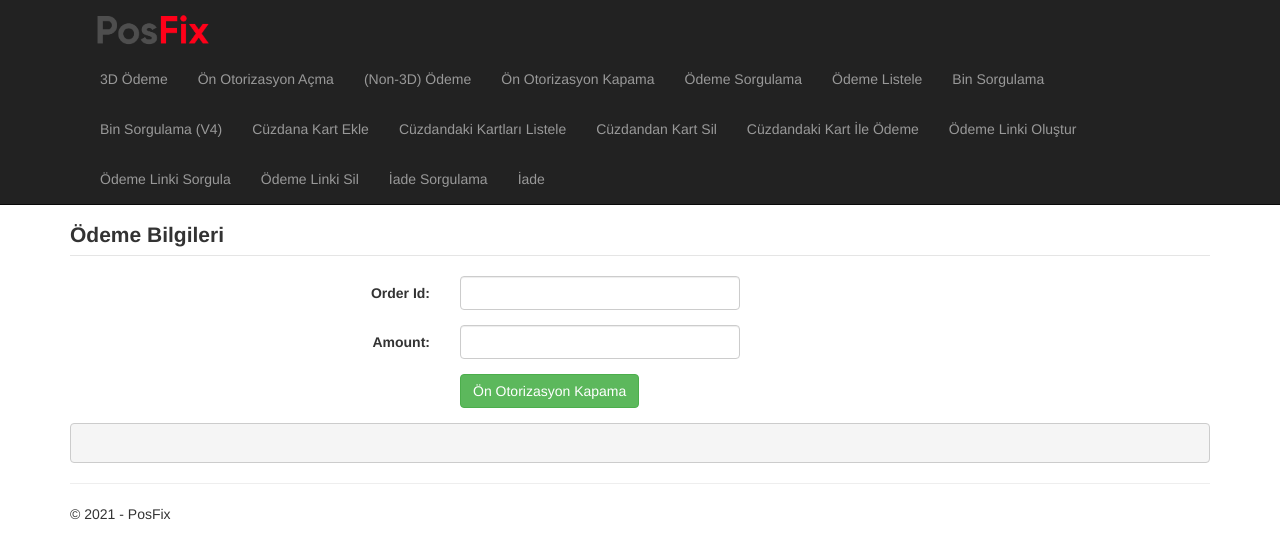
After one commit to posfix/python, a Django app: page /postAuth/ in a window 1280 px wide. The commit adds this page. Shown: the top 559 px of the page. Run offline with Django 3.2, Linux system fonts and the light colour scheme.

Commit message:
IPA-4913 PostAuth Completed

```diff
--- a/main/views.py
+++ b/main/views.py
@@ -19,6 +19,7 @@ from main.posfix_lib.PaymentRefundRequest import PaymentRefundRequest
 from main.posfix_lib.ThreedPaymentRequest import ThreedPaymentRequest
 from main.posfix_lib.NonThreeDPaymentRequest import NonThreeDPaymentRequest
 from main.posfix_lib.PreAuthRequest import PreAuthRequest
+from main.posfix_lib.PostAuthRequest import PostAuthRequest
 from random import randint
 import json
 
@@ -150,7 +151,6 @@ def preAuthRequest(request):
 
         # API Cagrisi Yapiyoruz
         response = preAuthRequest.execute(preAuthRequest, config)
-        print("RESPONSE:",response)
         message = json.dumps(json.loads(response), indent=4, ensure_ascii=False)
 
     return render(None, 'preAuth.html', {'message': message})
@@ -234,6 +234,21 @@ def nonThreeDPaymentRequest(request):
             non3DPaymentRequest.execute(non3DPaymentRequest, config))
 
     return render(None, 'nonThreeDPayment.html', {'message': message})
+
+
+def postAuthRequest(request):
+    message = ""
+    if request.POST:
+        postAuthRequest = PostAuthRequest()
+        postAuthRequest.Mode = config.Mode
+        postAuthRequest.OrderId = request.POST.get('orderId')
+        postAuthRequest.Amount = request.POST.get('amount')
+        postAuthRequest.ClientIp = "127.0.0.1"
+        # API Cagrisi Yapiyoruz
+        response = postAuthRequest.execute(postAuthRequest, config)
+        message = json.dumps(json.loads(response), indent=4, ensure_ascii=False)
+
+    return render(None, 'postAuth.html', {'message': message})
 
 
 # Ödeme Sorguladığımız Kısım
--- a/posfix_python/templates/base.html
+++ b/posfix_python/templates/base.html
@@ -2,10 +2,12 @@
 <html>
 <head>
     <title>PosFix Developer Portal</title>
-        {% load static %} <link href="{% static "/css/bootstrap.css" %}"
-        rel="stylesheet"> <link href="{% static "/css/Site.css" %}"
+    {% load static %}
+    <link href="{% static "/css/bootstrap.css" %}"
           rel="stylesheet">
-        <meta charset="utf-8" />
+    <link href="{% static "/css/Site.css" %}"
+          rel="stylesheet">
+    <meta charset="utf-8"/>
 </head>
 
 <body>
@@ -40,6 +42,11 @@
                 <li>
                     <a href="{% url 'nonThreeDPayment' %}"
                     >(Non-3D) Ödeme</a
+                    >
+                </li>
+                <li>
+                    <a href="{% url 'postAuth' %}"
+                    >Ön Otorizasyon Kapama</a
                     >
                 </li>
                 <li>
@@ -107,7 +114,7 @@
 </div>
 <div class="container body-content" style="margin-top: 120px">
     {% block content %} {% endblock %}
-            <hr />
+    <hr/>
     <footer>
         <p>&copy; 2021 - PosFix</p>
     </footer>
--- /dev/null
+++ b/posfix_python/templates/postAuth.html
@@ -0,0 +1,66 @@
+{% extends 'base.html' %} {% block content %}
+
+    <form
+            method="post"
+            class="form-horizontal"
+    >
+        <fieldset>
+            <!-- Form Name -->
+            <legend>
+                <label style="font-weight: bold; width: 250px;">Ödeme Bilgileri</label>
+            </legend>
+            <!-- Text input-->
+            <div class="form-group">
+                <label
+                        class="col-md-4 control-label"
+                        for=""
+                >Order Id:</label>
+                <div class="col-md-4">
+                    <input
+                            value=""
+                            name="orderId"
+                            class="form-control input-md"
+                    >
+                </div>
+            </div>
+
+            <div class="form-group">
+                <label
+                        class="col-md-4 control-label"
+                        for=""
+                >Amount:</label>
+                <div class="col-md-4">
+                    <input
+                            value=""
+                            name="amount"
+                            class="form-control input-md"
+                    >
+                </div>
+            </div>
+
+        </fieldset>
+
+        <!-- Button -->
+        <div class="form-group">
+            <label
+                    class="col-md-4 control-label"
+                    for=""
+            ></label>
+            <div class="col-md-4">
+                <button
+                        type="submit"
+                        id=""
+                        name=""
+                        class="btn btn-success"
+                >Ön Otorizasyon Kapama
+                </button>
+            </div>
+        </div>
+    </form>
+
+    <pre>
+{% if message %}
+    {{ message }}
+{% endif %}
+</pre>
+{% endblock %}
--- a/posfix_python/urls.py
+++ b/posfix_python/urls.py
@@ -24,6 +24,7 @@ urlpatterns = [
                   re_path(r'^$', threedPaymentRequest, name='threedPaymentRequest'),
                   re_path(r'^preAuth/', preAuthRequest, name='preAuth'),
                   re_path(r'^nonThreeDPayment/', nonThreeDPaymentRequest, name='nonThreeDPayment'),
+                  re_path(r'^postAuth/', postAuthRequest, name='postAuth'),
                   re_path(r'^paymentInquiry/', paymentInquiryRequest, name='paymentInquiry'),
                   re_path(r'^paymentInquiryWithTime/', paymentInquiryWithTimeRequest,
                           name='paymentInquiryWithTime'),
```
Also changed, not shown: main/posfix_lib/PostAuthRequest.py (added, +33 -0 lines). Lines whose indentation alone changed are shown as unchanged.
